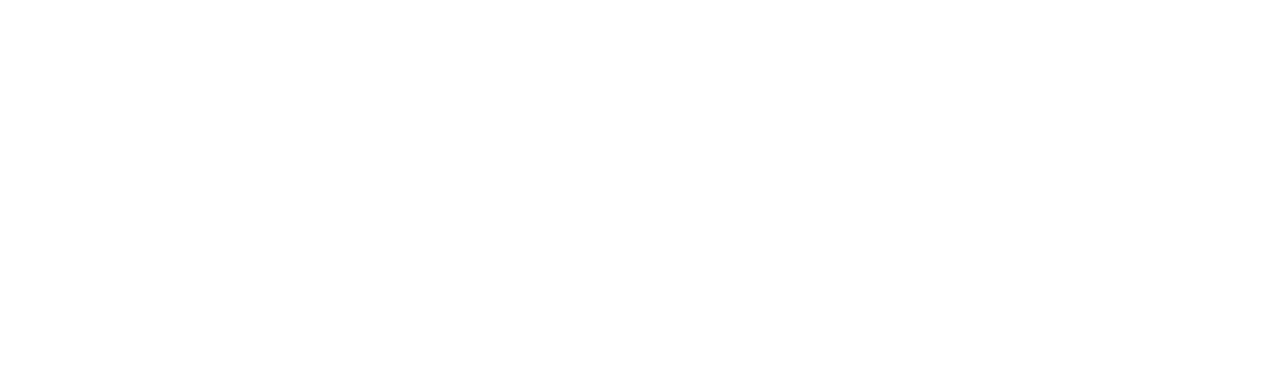
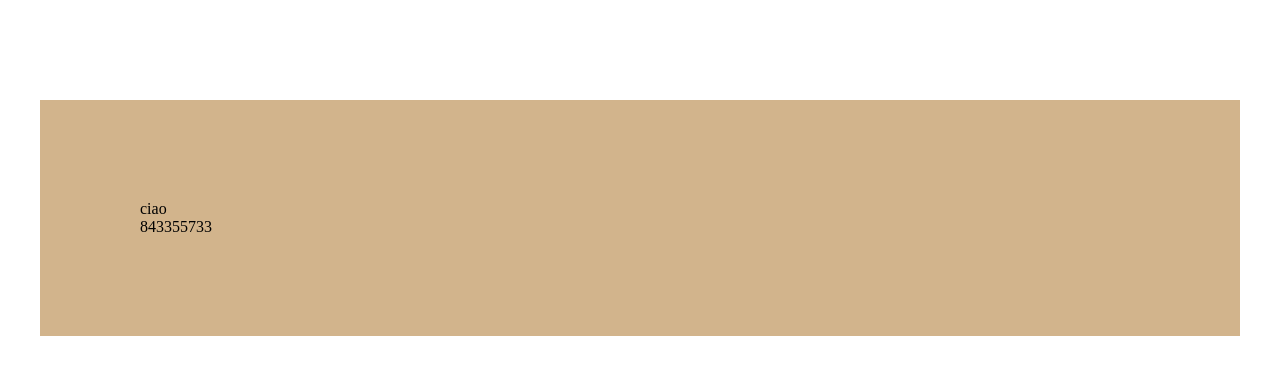
Before and after one commit to LombardoStanislao/js-simon, a plain HTML site: page index.html in a window 1280 px wide. Drawn offline with nearby package versions, Linux system fonts and the light colour scheme.

Commit message:
Per ticket

```diff
--- a/index.html
+++ b/index.html
@@ -8,6 +8,11 @@
         <title></title>
     </head>
     <body>
+        <div class="container">
+            <div class="numbers">
+                <p id="casual-numbers">ciao</p>
+            </div>
+        </div>
 
     </body>
 </html>
--- a/main.js
+++ b/main.js
@@ -1,4 +1,39 @@
+// Visualizzare in pagina 5 numeri casuali.
+// Da lì parte un timer di 30 secondi.
+// Dopo 30 secondi, vengono rimossi i numeri dalla pagina e l'utente deve inserire (tramite prompt) i numeri che ha visto precedentemente, uno alla volta.
+// Dopo che sono stati inseriti i 5 numeri, il software dice quanti e quali dei numeri da indovinare sono stati individuati.
+
+
+
+
+
+
 $(document).ready(function() {
 
 
+
+
+    var arrayNumbers = [];
+
+    for (var i = 0; i < 5; i++) {
+
+        var randomNumbers = $('.numbers').append(getRndInteger(1, 100));
+
+        arrayNumbers.push(randomNumbers);
+
+        console.log(randomNumbers);
+
+
+    }
+
+    console.log(arrayNumbers);
+
+
+
+
+    function getRndInteger(min, max) {
+      return Math.floor(Math.random() * (max - min + 1) ) + min;
+    }
+
+
 });
--- a/style.css
+++ b/style.css
@@ -0,0 +1,17 @@
+* {
+    margin: 0;
+    padding: 0;
+    box-sizing: border-box;
+}
+
+
+.container {
+    max-width: 1200px;
+    margin: auto;
+}
+
+.numbers {
+    background-color: tan;
+    padding: 100px;
+    margin-top: 100px;
+}
```
